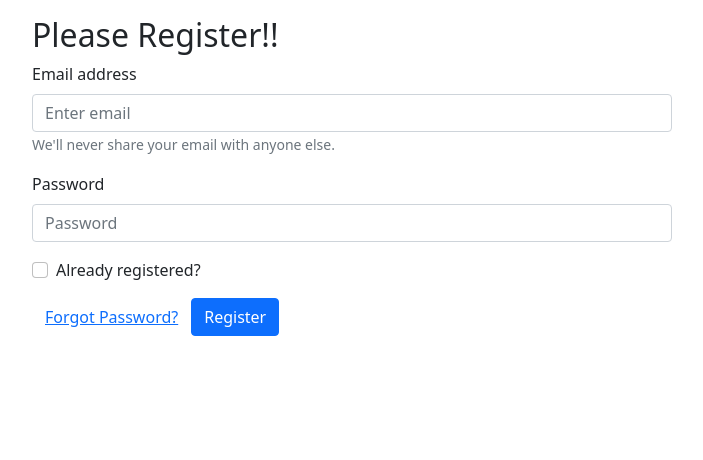
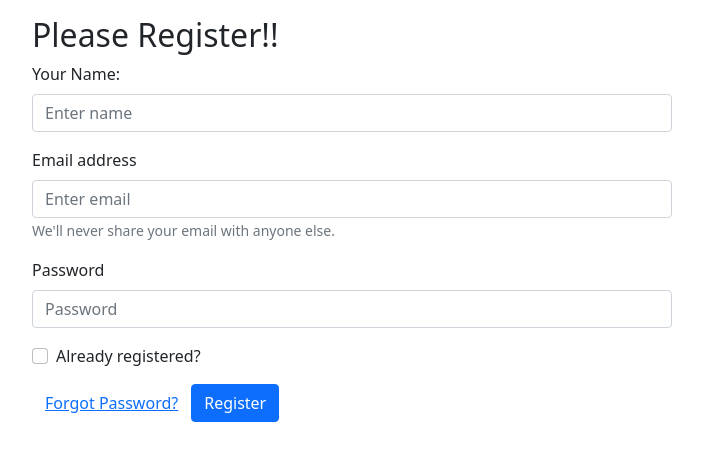
Before and after one commit to anamul01988/firebase-authentication-practice2-gmail-pass-auth, a React (Create React App) app: page / in a window 1280 px wide. Shown: the top 460 px of the page, without its empty margins (288-991 px from the left). Built offline with nearby package versions, Linux system fonts and the light colour scheme.

Commit message:
added UserName in form with reset password

```diff
--- a/src/App.js
+++ b/src/App.js
@@ -5,7 +5,7 @@ import app from "./firebase-init";
 import Form from "react-bootstrap/Form";
 import Button from "react-bootstrap/Button";
 import { useState } from "react";
-import { getAuth, createUserWithEmailAndPassword, sendEmailVerification, sendPasswordResetEmail } from "firebase/auth";
+import { getAuth, createUserWithEmailAndPassword, sendEmailVerification, sendPasswordResetEmail, updateProfile } from "firebase/auth";
 import { signInWithEmailAndPassword } from "firebase/auth";
 const auth = getAuth(app);
 function App() {
@@ -14,7 +14,11 @@ function App() {
   const [validated, setValidated] = useState(false);
   const [error, setError] = useState("");
   const [registered, setRegistered] = useState(false);
+  const [name, setName] = useState('');
 
+  const handleNameBlur = (e) => {
+    setName(e.target.value);
+  }
   const hadleEmailBlur = (e) => {
     setEmail(e.target.value);
   };
@@ -68,45 +72,19 @@ function App() {
       .then((userCredential) => {
         // Signed in
         const user = userCredential.user;
-        console.log(user);
-
+        console.log(user)
         //... register hower por empty korte
         setEmail('');
         setPassword('');
         verifyEmail();
-        // ...
+        setUserName();
       })
       .catch((error) => {
         console.error(error)
         setError(error.message);
-
-        // ..
       });
     }
 
-
-
-
-    // const auth = getAuth();
-    // createUserWithEmailAndPassword(auth, email, password)
-    //   .then((userCredential) => {
-    //     // Signed in
-    //     const user = userCredential.user;
-    //     console.log(user);
-
-    //     //... register hower por empty korte
-    //     setEmail("");
-    //     setPassword("");
-    //     // ...
-    //   })
-    //   .catch((error) => {
-    //     // const errorCode = error.code;
-    //     // const errorMessage = error.message;
-    //     // console.log(errorCode,errorMessage)
-    //     setError(error.message);
-
-    //     // ..
-    //   });
 
     console.log("submitted", email, password);
   }
@@ -118,6 +96,20 @@ function App() {
     })
 
   }
+
+  const setUserName = () =>{
+    updateProfile(auth.currentUser,{
+      displayName: name
+    })
+    .then(() =>{
+      console.log('updating name')
+    })
+    .catch(error =>{
+      setError(error.message)
+    })
+  }
+
+
  const verifyEmail = () =>{
    sendEmailVerification(auth.currentUser)
    .then(()=>{
@@ -130,6 +122,22 @@ function App() {
       <div className="registration w-50 mx-auto mt-3">
         <h2>Please {registered ? 'login' : 'Register'}!! </h2>
         <Form noValidate validated={validated} onSubmit={handleFormSubmit}>
+
+     { !registered &&  <Form.Group className="mb-3" controlId="formBasicEmail">
+            <Form.Label>Your Name: </Form.Label>
+            <Form.Control
+              onBlur={handleNameBlur }
+              type="text"
+              placeholder="Enter name"
+              required
+            />
+
+            <Form.Control.Feedback type="invalid">
+              Please provide your name.
+            </Form.Control.Feedback>
+          </Form.Group>}
+
+
           <Form.Group className="mb-3" controlId="formBasicEmail">
             <Form.Label>Email address</Form.Label>
             <Form.Control
```
